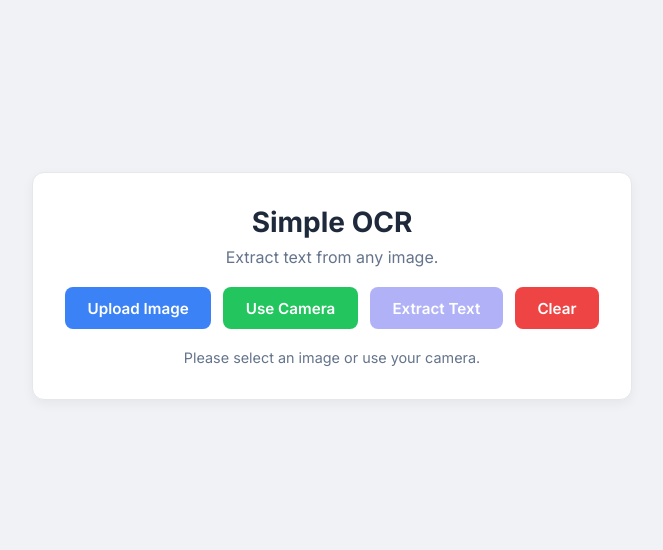
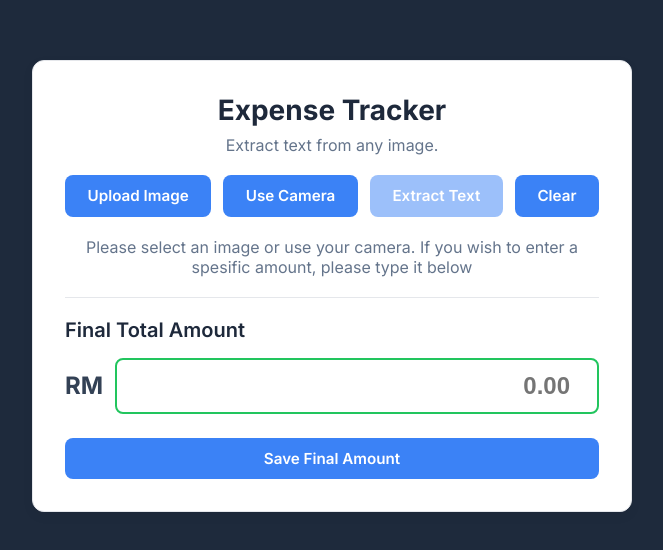
Before and after one commit to Masterz1928/HackathonProject, a plain HTML site: page index.html in a window 1280 px wide. Shown: the part 114-664 px from the top of the page, without its empty margins (308-971 px from the left). Drawn offline with Linux system fonts and the light colour scheme.

Commit message:
adjusted html css display and js functionality

```diff
--- a/app.js
+++ b/app.js
@@ -57,7 +57,7 @@ document.addEventListener('DOMContentLoaded', () => {
             this.elements.copyButton.addEventListener('click', this.copyText.bind(this));
             this.elements.extractTotalButton.addEventListener('click', this.findTotal.bind(this));
             this.elements.saveButton.addEventListener('click', this.saveTotal.bind(this));
-            this.elements.modalCloseBtn.addEventListener('click', this.hideModal.bind(this));
+            this.elements.modalCloseBtn.addEventListener('click', this.handleModelConfirm.bind(this));
         },
 
         // 5. METHODS: These are all the functions that make the app work.
@@ -75,7 +75,7 @@ document.addEventListener('DOMContentLoaded', () => {
                 this.elements.videoStream.classList.add('hidden');
                 this.elements.statusDiv.textContent = 'Image loaded. Click "Extract Text".';
                 this.elements.outputDiv.classList.add('hidden');
-                this.elements.totalContainer.classList.add('hidden');
+                this.elements.totalContainer.classList.remove('hidden');
                 this.elements.extractButton.disabled = false;
             };
             reader.readAsDataURL(file);
@@ -164,9 +164,9 @@ document.addEventListener('DOMContentLoaded', () => {
             this.elements.imagePreview.src = '';
             this.elements.previewContainer.classList.add('hidden');
             this.elements.outputDiv.classList.add('hidden');
-            this.elements.totalContainer.classList.add('hidden');
+            this.elements.totalContainer.classList.add('remove');
             this.elements.finalTotalInput.value = '';
-            this.elements.statusDiv.textContent = 'Please select an image or use your camera.';
+            this.elements.statusDiv.textContent = 'Please select an image or use your camera. If you wish to enter a spesific amount, please type it below';
             this.elements.extractButton.disabled = true;
             this.elements.captureButton.classList.add('hidden');
         },
@@ -239,6 +239,15 @@ document.addEventListener('DOMContentLoaded', () => {
             this.elements.customModal.classList.remove('hidden');
         },
 
+        handleModelConfirm() {
+        this.hideModal();
+        this.NextPage();
+        },
+
+        NextPage() {
+            console.log("Bring to next page")
+        },
+
         hideModal() {
             this.elements.customModal.classList.add('hidden');
         }
--- a/index.html
+++ b/index.html
@@ -3,7 +3,7 @@
 <head>
     <meta charset="UTF-8">
     <meta name="viewport" content="width=device-width, initial-scale=1.0">
-    <title>Simple OCR</title>
+    <title>Expense Tracker</title>
     <script src='https://cdn.jsdelivr.net/npm/tesseract.js@5.0.0/dist/tesseract.min.js'></script>
     <link rel="stylesheet" href="style.css">
     <script src="app.js" defer></script>
@@ -12,20 +12,22 @@
 
     <div class="main-container">
 
-        <h1 class="main-title">Simple OCR</h1>
+        <h1 class="main-title">Expense Tracker</h1>
         <p class="subtitle">Extract text from any image.</p>
 
         <div class="button-group">
             <label for="fileInput" class="btn btn-blue">Upload Image</label>
             <input type="file" id="fileInput" accept="image/*" class="file-input-hidden">
 
-            <button id="cameraButton" class="btn btn-green">Use Camera</button>
-            <button id="captureButton" class="btn btn-purple hidden">Capture</button>
-            <button id="extractButton" class="btn btn-indigo">Extract Text</button>
-            <button id="clearButton" class="btn btn-red">Clear</button>
+            <button id="cameraButton" class="btn btn-blue">Use Camera</button>
+            <button id="captureButton" class="btn btn-blue hidden">Capture</button>
+            <button id="extractButton" class="btn btn-blue">Extract Text</button>
+            <button id="clearButton" class="btn btn-blue">Clear</button>
         </div>
 
-        <div id="status" class="status-message">Please select an image or use your camera.</div>
+        <div id="status" class="status-message">
+            <!--Content for message in app.js-->
+        </div>
 
         <div id="preview" class="preview-area hidden">
             <img id="imagePreview" src="" alt="Image Preview" class="hidden">
@@ -46,13 +48,13 @@
             </button>
         </div>
 
-        <div id="totalContainer" class="total-section hidden">
+        <div id="totalContainer" class="total-section">
             <h2 class="section-title">Final Total Amount</h2>
             <div class="total-input-group">
                 <span class="currency-symbol">RM</span>
                 <input type="number" step="0.01" id="finalTotalInput" placeholder="0.00" class="total-input">
             </div>
-            <button id="saveButton" class="btn btn-green btn-full-width">
+            <button id="saveButton" class="btn btn-blue btn-full-width">
                 Save Final Amount
             </button>
         </div>
--- a/style.css
+++ b/style.css
@@ -9,7 +9,7 @@
 
 body {
     font-family: 'Inter', sans-serif;
-    background-color: #f0f2f5; /* Lighter, simpler background */
+    background-color: #1e2a3c; /* Lighter, simpler background */
     color: #334155;
     /* This is a simple way to center everything */
     display: grid;
@@ -68,7 +68,7 @@ body {
 .status-message {
     text-align: center;
     color: #64748b;
-    font-size: 0.9rem;
+    font-size: 1rem;
     min-height: 1.25em; /* Prevents layout jump when text changes */
 }
 
@@ -93,18 +93,6 @@ body {
 /* Button Colors */
 .btn-blue { background: #3b82f6; color: white; }
 .btn-blue:hover { background: #2563eb; }
-
-.btn-green { background: #22c55e; color: white; }
-.btn-green:hover { background: #16a34a; }
-
-.btn-red { background: #ef4444; color: white; }
-.btn-red:hover { background: #dc2626; }
-
-.btn-purple { background: #a855f7; color: white; }
-.btn-purple:hover { background: #9333ea; }
-
-.btn-indigo { background: #6366f1; color: white; }
-.btn-indigo:hover { background: #4f46e5; }
 
 .btn-full-width {
     width: 100%;
```
